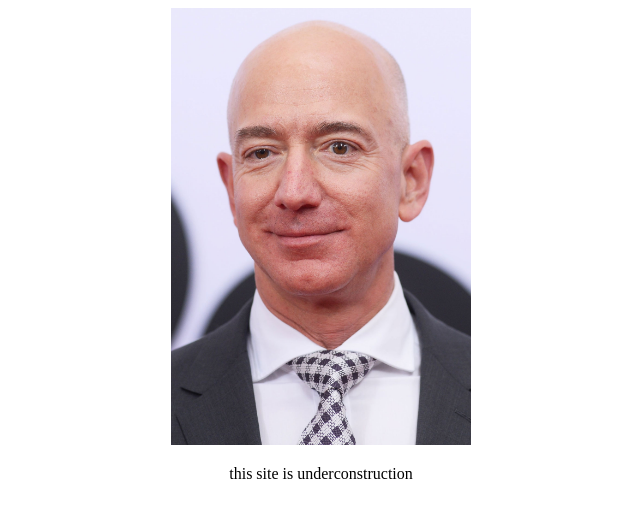
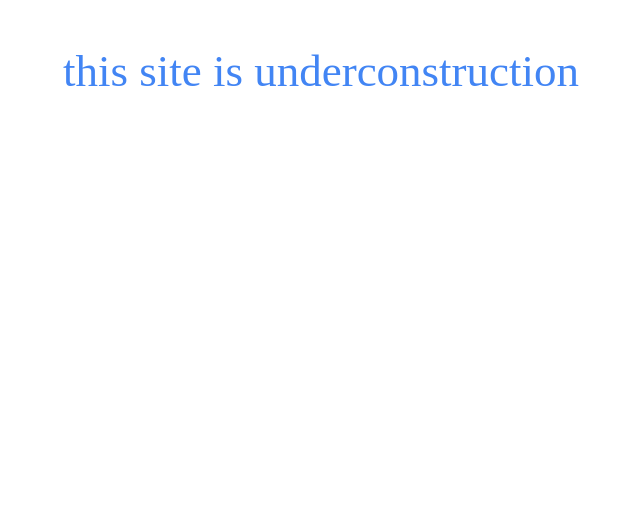
Before and after one commit to Apple197/edevice, a plain HTML site: page index.html in a window 1280 px wide. Shown: the whole page, without its empty margins (319-959 px from the left). Drawn offline with Linux system fonts and the light colour scheme.

Commit message:
Update index.html

```diff
--- a/index.html
+++ b/index.html
@@ -5,9 +5,15 @@
         <meta name="google-site-verification" content="nrIWX12o_QYjcQ5Y8FwaQq-lMyuDFTQV29V2jcJuNBw" />
         <meta charset="UTF-8">
         <meta name="viewport" content="width=devive-width, initial-scale=1">
+       <Style>
+      P {
+        Font-size:45px;
+        Color:#4285f4;
+          Font-weigh:900;
+  }
+ </Style>
     </head>
     <body>
-       <center> <img src="SAVE_20200305_120530.jpg" alt="good" width="300px"/></center>
         <p align="center"> this site is underconstruction </p>
     </body>
 </html>
```
